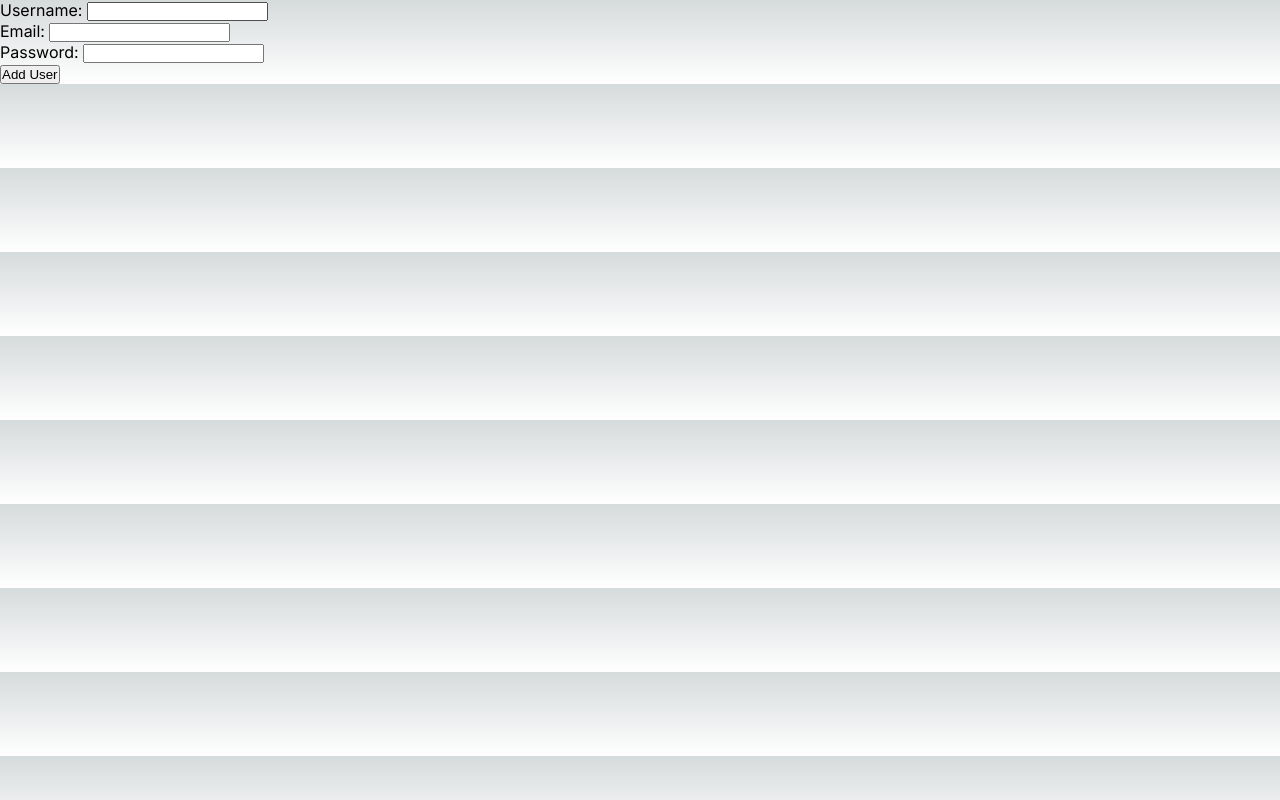
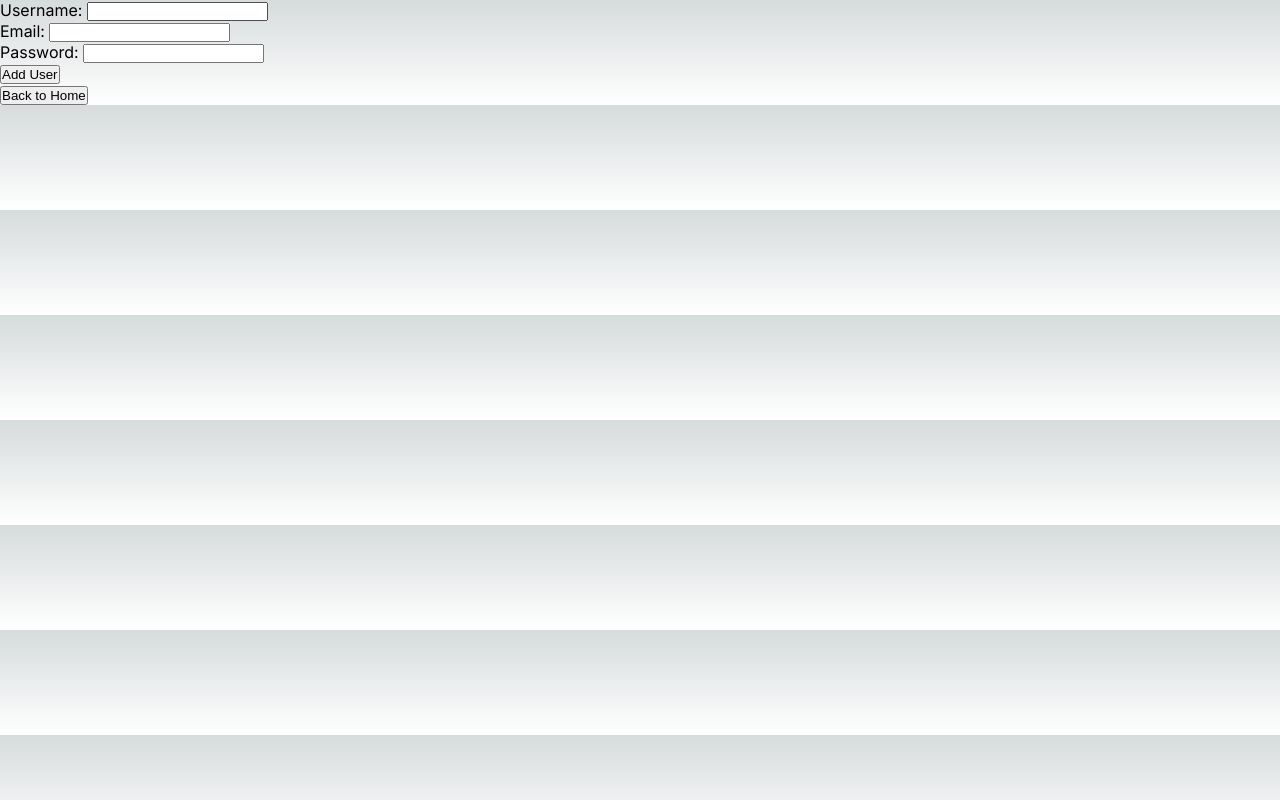
Before and after one commit to yoannclaisse/efrei-graphql-frontend, a Next.js app: page /signin in a window 1280 px wide. Built offline with nearby package versions, Linux system fonts and the light colour scheme.

Commit message:
add signin page

```diff
--- a/src/app/signin/page.tsx
+++ b/src/app/signin/page.tsx
@@ -1,6 +1,7 @@
-'use client'
-import React, { useState } from 'react';
-import { AddUser } from '../lib/user/user.method'; // Assurez-vous que le chemin est correct
+"use client";
+import React, { useState } from "react";
+import { AddUser } from "../lib/user/user.method"; // Assurez-vous que le chemin est correct
+import Link from "next/link";
 
 interface UserCreateInput {
   username: string;
@@ -9,9 +10,9 @@ interface UserCreateInput {
 }
 
 const AddUserForm = () => {
-  const [username, setUsername] = useState('');
-  const [email, setEmail] = useState('');
-  const [password, setPassword] = useState('');
+  const [username, setUsername] = useState("");
+  const [email, setEmail] = useState("");
+  const [password, setPassword] = useState("");
 
   const handleSubmit = async (event: React.FormEvent) => {
     event.preventDefault();
@@ -20,13 +21,14 @@ const AddUserForm = () => {
 
     try {
       const { user } = await AddUser(inputCreateUser);
-      console.log('User added:', user);
+      console.log("User added:", user);
     } catch (error) {
-      console.error('Error adding user:', error);
+      console.error("Error adding user:", error);
     }
   };
 
   return (
+    <div>
       <form onSubmit={handleSubmit}>
         <div>
           <label htmlFor="username">Username: </label>
@@ -60,6 +62,12 @@ const AddUserForm = () => {
         </div>
         <button type="submit">Add User</button>
       </form>
+      <Link href="/">
+        <button>
+          Back to Home
+        </button>
+      </Link>
+    </div>
   );
 };
 
```
Lines whose indentation alone changed are shown as unchanged.
